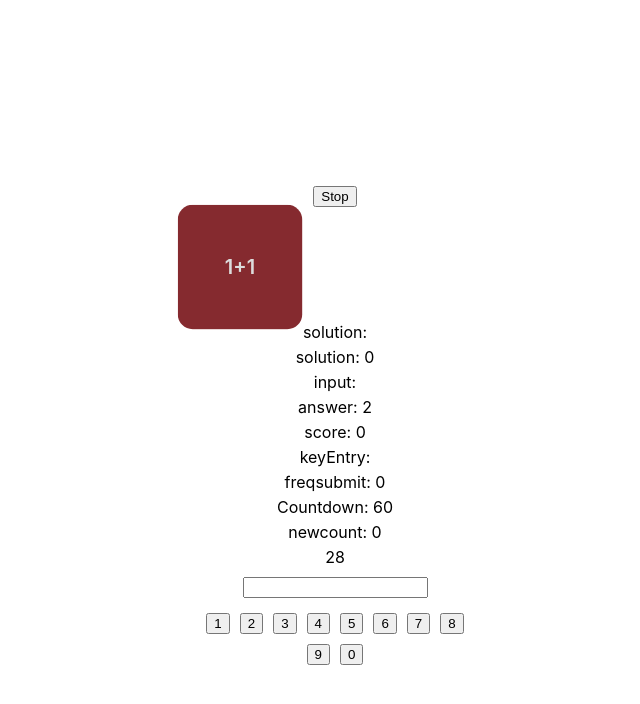
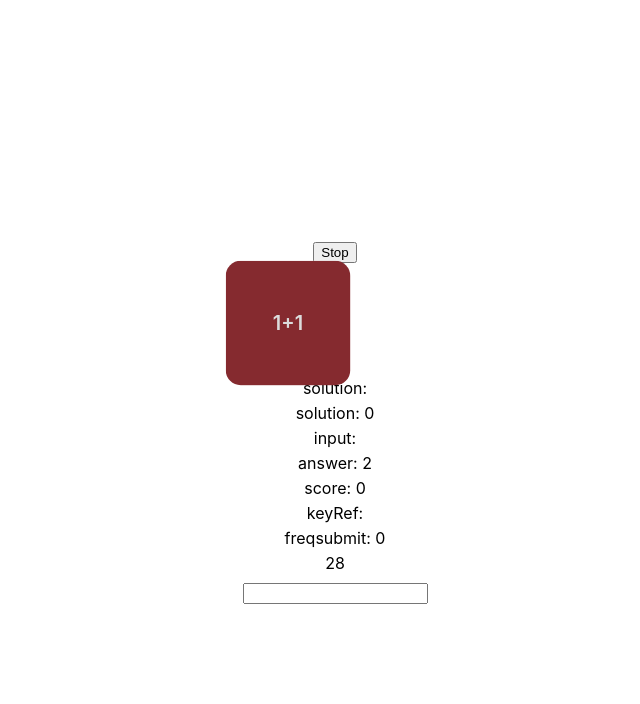
Before and after one commit to Mcas4150/syncsongs, a React (Create React App) app: page / in a window 1280 px wide. Both pictures are taken after a click on the button "Start". Shown: the top 704 px of the page, without its empty margins (305-945 px from the left). Built offline with nearby package versions, Linux system fonts and the light colour scheme.

Commit message:
refactor keyboard input

```diff
--- /dev/null
+++ b/src/components/animation/Timer.jsx
@@ -0,0 +1,23 @@
+import React, { useState, useEffect, useRef } from "react";
+
+const Timer = ({ time, interval = 1000, onEnd }) => {
+  const [internalTime, setInternalTime] = useState(time);
+  const timerRef = useRef(time);
+  const timeRef = useRef(time);
+  useEffect(() => {
+    if (internalTime === 0 && onEnd) {
+      onEnd();
+    }
+  }, [internalTime, onEnd]);
+  useEffect(() => {
+    timerRef.current = setInterval(() => {
+      setInternalTime((timeRef.current -= interval));
+    }, interval);
+    return () => {
+      clearInterval(timerRef.current);
+    };
+  }, [interval]);
+  return <React.Fragment>{internalTime / 1000}</React.Fragment>;
+};
+
+export default Timer;
--- a/src/components/animation/animateTwo.jsx
+++ b/src/components/animation/animateTwo.jsx
@@ -1,19 +1,28 @@
-import { useEffect, useRef, useState, useImperativeHandle, forwardRef } from "react";
+import {
+  useEffect,
+  useRef,
+  useState,
+  useImperativeHandle,
+  forwardRef,
+} from "react";
 import gsap from "gsap";
 import "../../Animate.css";
 
 const Circle = forwardRef(({ size, delay }, ref) => {
   const el = useRef();
 
-  useImperativeHandle(ref, () => {
-
-    // return our API
-    return {
-      moveTo(x, y) {
-        gsap.to(el.current, { x, y, delay });
-      }
-    };
-  }, [delay]);
+  useImperativeHandle(
+    ref,
+    () => {
+      // return our API
+      return {
+        moveTo(x, y) {
+          gsap.to(el.current, { x, y, delay });
+        },
+      };
+    },
+    [delay]
+  );
 
   return <div className={`circle ${size}`} ref={el}></div>;
 });
@@ -24,12 +33,20 @@ function AnimateTwo() {
   // reset on re-renders
   circleRefs.current = [];
 
+  // const onEnter = ({ currentTarget }) => {
+  //   gsap.to(currentTarget, { backgroundColor: "#e77614", scale: 1.2 });
+  // };
+  // const onLeave = ({ currentTarget }) => {
+  //   gsap.to(currentTarget, { backgroundColor: "#28a92b", scale: 1 });
+  // };
+
   useEffect(() => {
-
-    circleRefs.current.forEach(ref => ref.moveTo(window.innerWidth / 2, window.innerHeight / 2));
+    circleRefs.current.forEach((ref) =>
+      ref.moveTo(window.innerWidth / 2, window.innerHeight / 2)
+    );
 
     const onMove = ({ clientX, clientY }) => {
-      circleRefs.current.forEach(ref => ref.moveTo(clientX, clientY));
+      circleRefs.current.forEach((ref) => ref.moveTo(clientX, clientY));
     };
 
     window.addEventListener("pointermove", onMove);
@@ -37,7 +54,7 @@ function AnimateTwo() {
     return () => window.removeEventListener("pointermove", onMove);
   }, []);
 
-  const addCircleRef = ref => {
+  const addCircleRef = (ref) => {
     if (ref) {
       circleRefs.current.push(ref);
     }
@@ -53,5 +70,4 @@ function AnimateTwo() {
   );
 }
 
-
 export default AnimateTwo;
--- a/src/components/animation/game1.jsx
+++ b/src/components/animation/game1.jsx
@@ -8,6 +8,7 @@ import {
   getCorrectAnswer,
 } from "../../helpers/gameplay";
 import Counter from "./Counter";
+import Timer from "./Timer";
 import "../../Animate.css";
 import { Tween } from "gsap/gsap-core";
 
@@ -45,7 +46,7 @@ const GameOne = () => {
   const [counter, setCounter] = useState(60);
   const boxRef = useRef();
 
-  const keyRef = useRef("");
+  const keyRef = useRef(0);
 
   const containerRef = useRef();
   const q = gsap.utils.selector(containerRef);
@@ -58,15 +59,19 @@ const GameOne = () => {
   // initialize state for OscillatorNodes
 
   const handleKeyboardInput = (e) => {
+    console.log(e.target.value);
+    console.log(keyRef.current.value);
+    console.log(e.key);
     if (e.key === "Enter") {
-      setFreqSubmit(keyEntry);
-      // setKeyEntry("");
+      console.log("Enter");
+      setFreqSubmit(keyRef.current.value);
       document.getElementById("inputField").value = "";
-    } else if (e.key === "Backspace") {
-      // setKeyEntry(keyEntry.slice(0, -1));
-    } else if (isFinite(e.key)) {
-      // setKeyEntry(keyEntry.concat(e.key));
     }
+    // else if (e.key === "Backspace") {
+    //   // setKeyEntry(keyEntry.slice(0, -1));
+    // } else if (isFinite(e.key)) {
+    //   // setKeyEntry(keyEntry.concat(e.key));
+    // }
   };
   // useEffect(() => {
   //   gsap.to(boxRef.current, {
@@ -83,19 +88,13 @@ const GameOne = () => {
   // }, [counter]);
   // let newCorrectAnswer = getCorrectAnswer(operation,newRandNums.num1,newRandNums.num2);
 
-  const onEnter = ({ currentTarget }) => {
-    gsap.to(currentTarget, { backgroundColor: "#e77614", scale: 1.2 });
-  };
-
-  const onLeave = ({ currentTarget }) => {
-    gsap.to(currentTarget, { backgroundColor: "#28a92b", scale: 1 });
-  };
-
   const onAnswer = (points) => setScore(score + points);
-
   // const [correctAnswer, setCorrectAnswer] = useState(getCorrectAnswer(props.operation,operands.num1,operands.num2));
 
-  let displayAnswer = checkAnswer(input, correctAnswer);
+  // let displayAnswer = checkAnswer(input, correctAnswer);
+
+  let displayAnswer = checkAnswer(freqSubmit, correctAnswer);
+
   if (displayAnswer === "correct") {
     setInput("");
     //setUserAnswer('');
@@ -116,27 +115,6 @@ const GameOne = () => {
 
     setCorrectAnswer(newCorrectAnswer);
   }
-
-  const Timer = ({ time, interval = 1000, onEnd }) => {
-    const [internalTime, setInternalTime] = useState(time);
-    const timerRef = useRef(time);
-    const timeRef = useRef(time);
-    useEffect(() => {
-      if (internalTime === 0 && onEnd) {
-        onEnd();
-      }
-    }, [internalTime, onEnd]);
-    useEffect(() => {
-      timerRef.current = setInterval(() => {
-        setInternalTime((timeRef.current -= interval));
-      }, interval);
-      return () => {
-        clearInterval(timerRef.current);
-      };
-    }, [interval]);
-    return <React.Fragment>{internalTime / 1000}</React.Fragment>;
-  };
-  // const handleKeyboardInput = (e) => {
 
   function Box({ points }) {
     // const boxRef = useRef();
@@ -243,20 +221,6 @@ const GameOne = () => {
   //
 
   //numbers
-  const numbers = [1, 2, 3, 4, 5, 6, 7, 8, 9, 0];
-  const numberButtons = numbers.map((number) => (
-    <NumberButton
-      value={number}
-      prevValue={input}
-      key={number}
-      handleClick={setInput}
-    />
-  ));
-
-  const gridStyle = {
-    width: "300px",
-    margin: "0 auto",
-  };
 
   return (
     <div className="GameOne">
@@ -276,10 +240,11 @@ const GameOne = () => {
             {/* <div className="boxx">box: </div> */}
             <div className="boxx">answer: {correctAnswer}</div>
             <div className="boxx">score: {score}</div>
-            <div className="boxx">keyEntry: {keyEntry}</div>
+            {/* <div className="boxx">keyEntry: {keyEntry}</div> */}
+            <div className="boxx">keyRef: {keyRef.current.value}</div>
             <div className="boxx">freqsubmit: {freqSubmit}</div>{" "}
-            <div>Countdown: {counter}</div>
-            <div className="boxx">newcount: {newCount}</div>
+            {/* <div>Countdown: {counter}</div>
+            <div className="boxx">newcount: {newCount}</div> */}
             <Timer time={TIME_LIMIT} onEnd={() => setPlaying(false)} />
           </div>
 
@@ -287,13 +252,12 @@ const GameOne = () => {
             <input
               type="text"
               id="inputField"
-              useRef={keyRef}
+              ref={keyRef}
               // onKeyDown={(e) => setKeyEntry(keyEntry.concat(e.key))}
               onKeyDown={handleKeyboardInput}
             />
+            {/* <button onClick={handleKeyboardInput} /> */}
           </div>
-
-          <div style={gridStyle}>{numberButtons}</div>
         </React.Fragment>
       )}
     </div>
```
